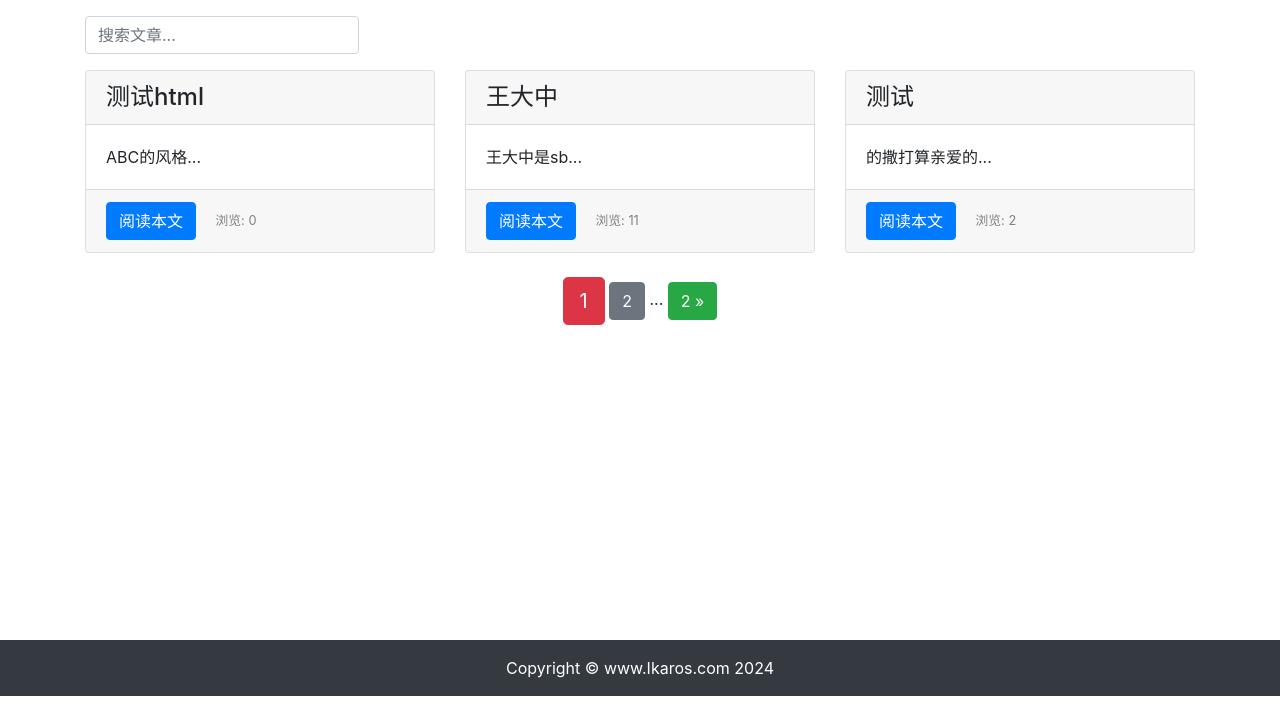
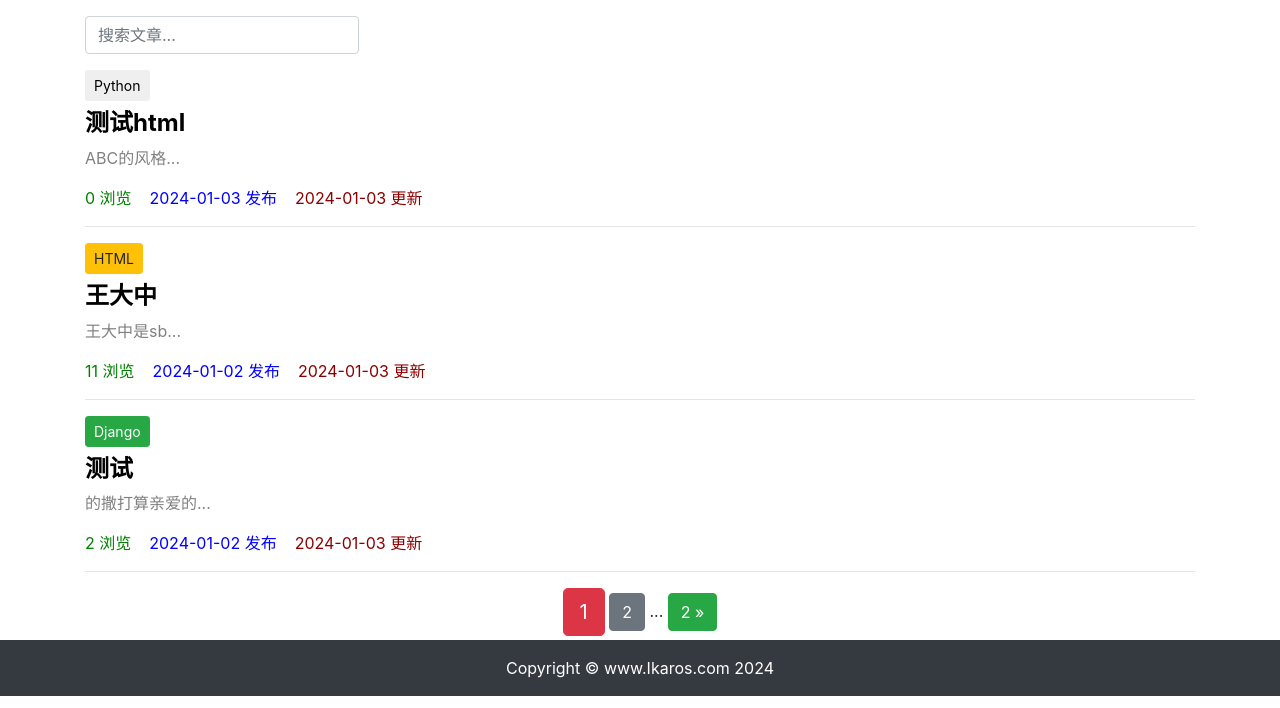
Before and after one commit to Ikaros-0/django-project, a Django app: page /article/article-list/ in a window 1280 px wide. Shown: the part 104-812 px from the top of the page. Run offline with Django 4.2, Linux system fonts and the light colour scheme; data comes from the database, SQL or seed files in the repository; both versions use the stored data as it was after the commit; some libraries are stand-ins or nearby versions.

Commit message:
# 增加栏目分类

```diff
--- a/my_blog/article/admin.py
+++ b/my_blog/article/admin.py
@@ -1,5 +1,6 @@
 from django.contrib import admin
 
-from .models import ArticlePost
+from .models import ArticlePost, ArticleColumn
 
 admin.site.register(ArticlePost)
+admin.site.register(ArticleColumn)
--- a/my_blog/article/models.py
+++ b/my_blog/article/models.py
@@ -6,6 +6,17 @@ from django.contrib.auth.models import User
 # timezone 用于处理时间相关事务。
 from django.utils import timezone
 from django.urls import reverse
+
+
+class ArticleColumn(models.Model):
+    """
+    栏目的model
+    """
+    title = models.CharField(max_length = 100, blank = True)
+    created = models.DateTimeField(default = timezone.now)
+
+    def __str__(self):
+        return self.title
 
 # 博客文章数据模型
 class ArticlePost(models.Model):
@@ -27,6 +38,15 @@ class ArticlePost(models.Model):
     # 统计浏览量
     total_views = models.PositiveIntegerField(default=0)
 
+    # 文章栏目
+    column = models.ForeignKey(
+        ArticleColumn,
+        null  = True,
+        blank = True,
+        on_delete = models.CASCADE,
+        related_name = 'article',
+    )
+
     # 内部类 class Meta 用于给 model 定义元数据
     class Meta:
         # ordering 指定模型返回的数据的排列顺序
--- a/my_blog/article/views.py
+++ b/my_blog/article/views.py
@@ -9,7 +9,7 @@ from django.contrib.auth.models import User, AnonymousUser
 from django.core.paginator import Paginator
 from django.db.models import Q
 
-from .models import ArticlePost
+from .models import ArticlePost, ArticleColumn
 from comment.models import Comment
 
 # Create your views here.
@@ -82,6 +82,9 @@ def article_create(request):
             new_article = article_post_form.save(commit=False)
             # 指定数据库中 id=1 的用户为作者
             new_article.author = User.objects.get(id=request.user.id)
+            # 设置栏目
+            if request.POST['column'] != 'none':
+                new_article.column = ArticleColumn.objects.get(id=request.POST['column'])
             # 将新文章保存到数据库中
             new_article.save()
             # 完成后返回到文章列表
@@ -93,8 +96,10 @@ def article_create(request):
     else:
         # 创建表单类实例
         article_post_form = ArticlePostForm()
+
+        columns = ArticleColumn.objects.all()
         # 赋值上下文
-        context = { 'article_post_form': article_post_form }
+        context = { 'article_post_form': article_post_form, 'columns':columns }
         # 返回模板
         return render(request, 'article/create.html', context)
 
@@ -132,6 +137,10 @@ def article_update(request, id):
         if article_post_form.is_valid():
             article.title = request.POST['title']
             article.body = request.POST['body']
+            if request.POST['column'] != 'none':
+                article.column = ArticleColumn.objects.get(id=request.POST['column'])
+            else:
+                article.column =  None
             article.save()
 
             return redirect("article:article_detail",id=id)
@@ -141,6 +150,9 @@ def article_update(request, id):
             return HttpResponse("提交的表单有误，请重新填写。")
     else:
         article_post_form = ArticlePostForm()
-        context = {'article':article, 'article_post_form':article_post_form}
+        columns =ArticleColumn.objects.all()
+        context = {'article':article,
+                   'article_post_form':article_post_form,
+                   'columns':columns}
 
         return render(request, 'article/update.html', context)
--- a/my_blog/templates/article/list.html
+++ b/my_blog/templates/article/list.html
@@ -53,33 +53,59 @@
             {% endif %}
         {% endif %}
 
+    <!-- 列表循环 -->
     <div class="row mt-2">
-
         {% for article in articles %}
-        <!-- 文章内容 -->
-        <div class="col-4 mb-4">
-        <!-- 卡片容器 -->
-            <div class="card h-100">
+            <!-- 文章内容 -->
+            <div class="col-12">
+                <!-- 栏目 -->
+                {% if article.column %}
+                    <button type="button"
+                        class="btn btn-sm mb-2
+                            {% if article.column.title == 'Django' %}
+                                btn-success
+                            {% elif article.column.title == 'Java' %}
+                                btn-danger
+                            {% elif article.column.title == 'HTML' %}
+                                btn-warning
+                            {% endif %}
+                        "
+                    >
+                        {{ article.column }}
+                    </button>
+                {% endif %}
                 <!-- 标题 -->
-                <h4 class="card-header">{{ article.title }}</h4>
+                <h4>
+                    <b>
+                        <a href="{% url 'article:article_detail' article.id %}"
+                        style="color: black;"
+                        >
+                            {{ article.title }}
+                        </a>
+                    </b>
+                </h4>
                 <!-- 摘要 -->
-                <div class="card-body">
-                    <p class="card-text">{{ article.body|slice:'100' }}...</p>
+                <div>
+                    <p style="color: gray;">
+                        {{ article.body|slice:'100' }}...
+                    </p>
                 </div>
                 <!-- 注脚 -->
-                <div class="card-footer">
-                    <a href="{% url 'article:article_detail' article.id %}" class="btn btn-primary">阅读本文</a>
-                    <!-- 显示浏览量 -->
-                    <span>
-                        <small class="col align-self-end" style="color: gray;">
-                            浏览: {{ article.total_views }}
-                        </small>
+                <p>
+                    <!-- 附加信息 -->
+                    <span style="color: green;">
+                        {{ article.total_views }} 浏览&nbsp;&nbsp;&nbsp;
                     </span>
-                </div>
+                    <span style="color: blue;">
+                        {{ article.created|date:'Y-m-d' }} 发布&nbsp;&nbsp;&nbsp;
+                    </span>
+                    <span style="color: darkred;">
+                        {{ article.updated|date:'Y-m-d' }} 更新
+                    </span>
+                </p>
+                <hr>
             </div>
-        </div>
         {% endfor %}
-
     </div>
     <!-- 页码导航 -->
     <div class="pagination row">
```
Also changed, not shown: my_blog/templates/article/create.html (+15 -0 lines), my_blog/templates/article/update.html (+17 -0 lines), my_blog/article/migrations/0003_articlecolumn_articlepost_column.py (added), my_blog/comment/migrations/0002_alter_comment_options.py (added), my_blog/db.sqlite3.
